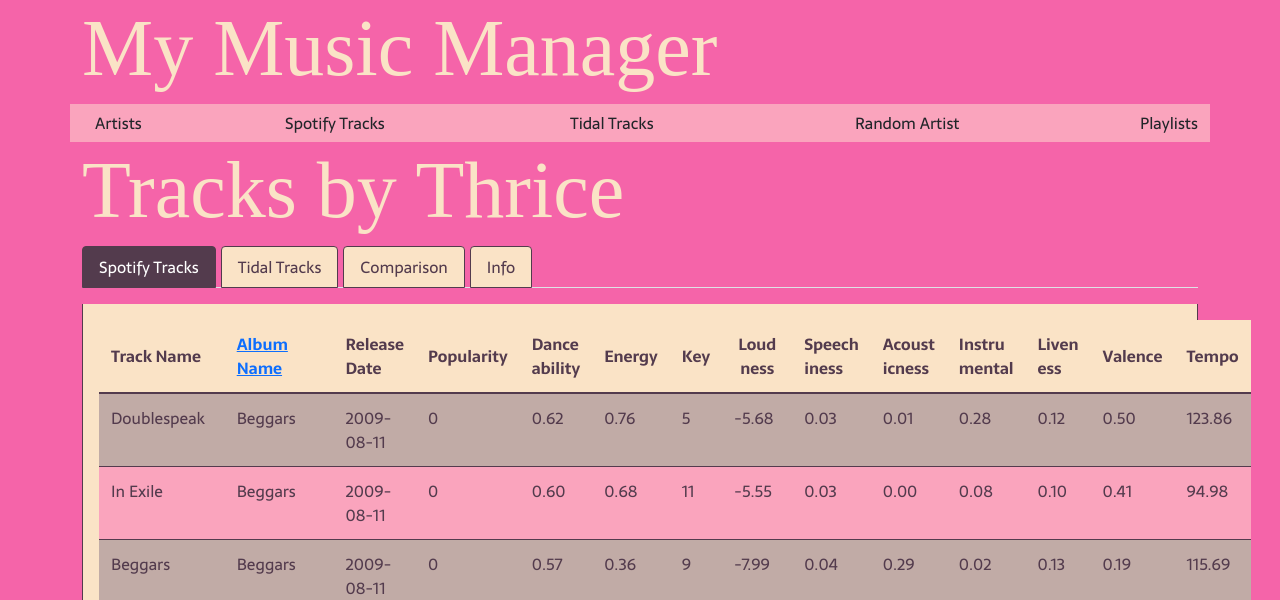
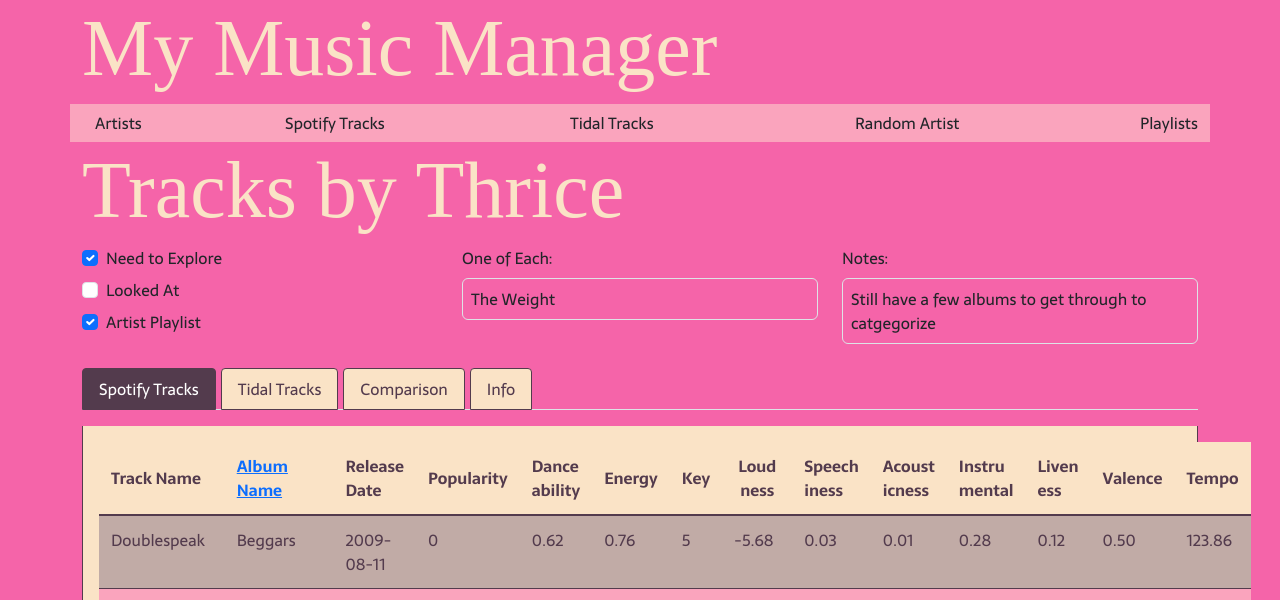
Before and after one commit to admiralorbiter/music-manager, a Flask app: page /artist/1/tracks in a window 1280 px wide. Shown: the top 600 px of the page. Run offline with Flask 3, Linux system fonts and the light colour scheme; parts of the project's set-up code (start-up, migrations or seed data) failed here and were passed over; some libraries are stand-ins or nearby versions; some web fonts are replaced.

Commit message:
updated components in artist view

```diff
--- a/app/templates/artist_tracks.html
+++ b/app/templates/artist_tracks.html
@@ -6,6 +6,76 @@
 <script src="https://unpkg.com/htmx.org@1.7.0"></script>
 {% include 'nav.html' %}
 <h1 class="display-1 title">Tracks by {{ artist.artist_name }}</h1>
+
+<!-- Artist details inputs -->
+<div class="artist-details mb-3">
+    <input type="hidden" name="artist_name" value="{{ artist.artist_name }}">
+    <div class="row">
+        <div class="col-md-4">
+            <div class="form-check mb-2">
+                <input class="form-check-input" type="checkbox"
+                       hx-post="{{ url_for('update_artist', artist_id=artist.id) }}"
+                       hx-include="closest div.artist-details"
+                       name="need_to_explore"
+                       id="need_to_explore"
+                       {% if artist.need_to_explore %}checked{% endif %}>
+                <label class="form-check-label" for="need_to_explore">
+                    Need to Explore
+                </label>
+            </div>
+            <div class="form-check mb-2">
+                <input class="form-check-input" type="checkbox"
+                       hx-post="{{ url_for('update_artist', artist_id=artist.id) }}"
+                       hx-include="closest div.artist-details"
+                       name="looked_at"
+                       id="looked_at"
+                       {% if artist.looked_at %}checked{% endif %}>
+                <label class="form-check-label" for="looked_at">
+                    Looked At
+                </label>
+            </div>
+            <div class="form-check mb-2">
+                <input class="form-check-input" type="checkbox"
+                       hx-post="{{ url_for('update_artist', artist_id=artist.id) }}"
+                       hx-include="closest div.artist-details"
+                       name="artist_playlist"
+                       id="artist_playlist"
+                       {% if artist.artist_playlist %}checked{% endif %}>
+                <label class="form-check-label" for="artist_playlist">
+                    Artist Playlist
+                </label>
+            </div>
+        </div>
+        <div class="col-md-4">
+            <div class="mb-2">
+                <label class="form-label">One of Each:</label>
+                <div class="editable-field p-2 border rounded"
+                     hx-get="{{ url_for('edit_field', artist_id=artist.id, field='one_of_each') }}"
+                     hx-trigger="click" hx-swap="innerHTML">
+                    {% if artist.one_of_each is none %}
+                        <em class="text-muted">Click to edit</em>
+                    {% else %}
+                        {{ artist.one_of_each }}
+                    {% endif %}
+                </div>
+            </div>
+        </div>
+        <div class="col-md-4">
+            <div class="mb-2">
+                <label class="form-label">Notes:</label>
+                <div class="editable-field p-2 border rounded"
+                     hx-get="{{ url_for('edit_field', artist_id=artist.id, field='notes') }}"
+                     hx-trigger="click" hx-swap="innerHTML">
+                    {% if artist.notes is none %}
+                        <em class="text-muted">Click to edit</em>
+                    {% else %}
+                        {{ artist.notes }}
+                    {% endif %}
+                </div>
+            </div>
+        </div>
+    </div>
+</div>
 
 <!-- Tabs for Spotify, Tidal, and Comparison -->
 <ul class="nav nav-tabs" id="trackTabs" role="tablist">
--- a/app/views.py
+++ b/app/views.py
@@ -58,6 +58,7 @@ def tidal_overview():
 @app.route('/update_artist', methods=['POST'])
 def update_artist():
     artist_name = request.form.get('artist_name')
+    print(artist_name)
     need_to_explore = request.form.get('need_to_explore') == 'on'
     looked_at = request.form.get('looked_at') == 'on'
     artist_playlist = request.form.get('artist_playlist') == 'on'
```
Also changed, not shown: app/sqlite.db.
